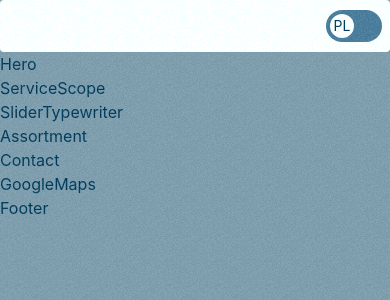
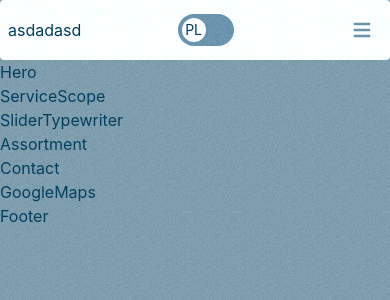
Before and after one commit to JarekCh/serwis_artech, a React (Create React App) app: page / in a window 390 px wide. Shown: the top 300 px of the page. Built offline with nearby package versions, Linux system fonts and the light colour scheme; no server answers.

Commit message:
edit navbar

```diff
--- a/src/components/Navbar.jsx
+++ b/src/components/Navbar.jsx
@@ -1,13 +1,15 @@
-import React, { useState, useEffect } from 'react';
+import React, { useState } from 'react';
 import { useDispatch, useSelector } from 'react-redux';
 
 import { languagePL, languageEN } from '../features/language/languageSlice';
 
 const Navbar = () => {
   const [showNav, setShowNav] = useState(false);
-  const [showLanguage, setLanguage] = useState(false);
+  console.log('🚀 ~ file: Navbar.jsx ~ line 8 ~ Navbar ~ showNav', showNav);
   const { isEnglish } = useSelector((store) => store.language);
   const dispatch = useDispatch();
+
+  const handleClick = () => setShowNav((prevValue) => !prevValue);
 
   const handleLanguage = () => {
     if (!isEnglish) {
@@ -21,9 +23,8 @@ const Navbar = () => {
   return (
     <nav class='bg-white border-gray-200 px-2 sm:px-4 py-2.5 rounded dark:bg-gray-900 '>
       <div class='container flex flex-wrap justify-between items-center mx-auto'>
-        <a class='flex items-center'></a>
+        <a class='flex items-center'>asdadasd</a>
         <div class='flex items-center md:order-2'>
-          <div class='flex  justify-center w-full '>
           <label for='toggle' class='flex items-center cursor-pointer'>
             <div class='relative'>
               <input
@@ -33,30 +34,50 @@ const Navbar = () => {
                 class='sr-only'
                 onChange={handleLanguage}
               />
-                <div class='block bg-gray-600 w-14 h-8 rounded-full'></div>
+              <div class='block bg-gray-500 w-14 h-8 rounded-full'></div>
               <div class='flex justify-center items-center dot absolute left-1 top-1 bg-white w-6 h-6 rounded-full transition text-sm'>
                 {isEnglish ? 'EN' : 'PL'}
               </div>
             </div>
           </label>
         </div>
-        </div>
+        <button
+          onClick={handleClick}
+          type='button'
+          class='inline-flex items-center p-2 ml-3 text-sm text-gray-500 rounded-lg md:hidden hover:bg-gray-100 focus:outline-none focus:ring-2 focus:ring-gray-200 dark:text-gray-400 dark:hover:bg-gray-700 dark:focus:ring-gray-600'
+        >
+          <span class='sr-only'>Open main menu</span>
+          <svg
+            class='w-6 h-6'
+            fill='currentColor'
+            viewBox='0 0 20 20'
+            xmlns='http://www.w3.org/2000/svg'
+          >
+            <path
+              fill-rule='evenodd'
+              d='M3 5a1 1 0 011-1h12a1 1 0 110 2H4a1 1 0 01-1-1zM3 10a1 1 0 011-1h12a1 1 0 110 2H4a1 1 0 01-1-1zM3 15a1 1 0 011-1h12a1 1 0 110 2H4a1 1 0 01-1-1z'
+              clip-rule='evenodd'
+            ></path>
+          </svg>
+        </button>
         <div
-          class='hidden justify-between items-center w-full md:flex md:w-auto md:order-1'
-          id='mobile-menu-language-select'
+          class={`${
+            showNav ? '' : 'hidden'
+          } justify-between items-center w-full md:flex md:w-auto md:order-1`}
         >
           <ul class='flex flex-col p-4 mt-4 bg-gray-50 rounded-lg border border-gray-100 md:flex-row md:space-x-8 md:mt-0 md:text-sm md:font-medium md:border-0 md:bg-white dark:bg-gray-800 md:dark:bg-gray-900 dark:border-gray-700'>
             <li>
               <a
+                onClick={handleClick}
                 href='#'
-                class='block py-2 pr-4 pl-3 text-white bg-blue-700 rounded md:bg-transparent md:text-blue-700 md:p-0 dark:text-white'
-                aria-current='page'
+                class='block py-2 pr-4 pl-3 text-gray-700 rounded hover:bg-gray-100 md:hover:bg-transparent md:hover:text-blue-700 md:p-0 dark:text-gray-400 md:dark:hover:text-white dark:hover:bg-gray-700 dark:hover:text-white md:dark:hover:bg-transparent dark:border-gray-700'
               >
                 Home
               </a>
             </li>
             <li>
               <a
+                onClick={handleClick}
                 href='#'
                 class='block py-2 pr-4 pl-3 text-gray-700 rounded hover:bg-gray-100 md:hover:bg-transparent md:hover:text-blue-700 md:p-0 dark:text-gray-400 md:dark:hover:text-white dark:hover:bg-gray-700 dark:hover:text-white md:dark:hover:bg-transparent dark:border-gray-700'
               >
@@ -65,6 +86,7 @@ const Navbar = () => {
             </li>
             <li>
               <a
+                onClick={handleClick}
                 href='#'
                 class='block py-2 pr-4 pl-3 text-gray-700 rounded hover:bg-gray-100 md:hover:bg-transparent md:hover:text-blue-700 md:p-0 dark:text-gray-400 md:dark:hover:text-white dark:hover:bg-gray-700 dark:hover:text-white md:dark:hover:bg-transparent dark:border-gray-700'
               >
@@ -73,6 +95,7 @@ const Navbar = () => {
             </li>
             <li>
               <a
+                onClick={handleClick}
                 href='#'
                 class='block py-2 pr-4 pl-3 text-gray-700 rounded hover:bg-gray-100 md:hover:bg-transparent md:hover:text-blue-700 md:p-0 dark:text-gray-400 md:dark:hover:text-white dark:hover:bg-gray-700 dark:hover:text-white md:dark:hover:bg-transparent dark:border-gray-700'
               >
@@ -81,6 +104,7 @@ const Navbar = () => {
             </li>
             <li>
               <a
+                onClick={handleClick}
                 href='#'
                 class='block py-2 pr-4 pl-3 text-gray-700 rounded hover:bg-gray-100 md:hover:bg-transparent md:hover:text-blue-700 md:p-0 dark:text-gray-400 md:dark:hover:text-white dark:hover:bg-gray-700 dark:hover:text-white md:dark:hover:bg-transparent dark:border-gray-700'
               >
```
Lines whose indentation alone changed are shown as unchanged.
